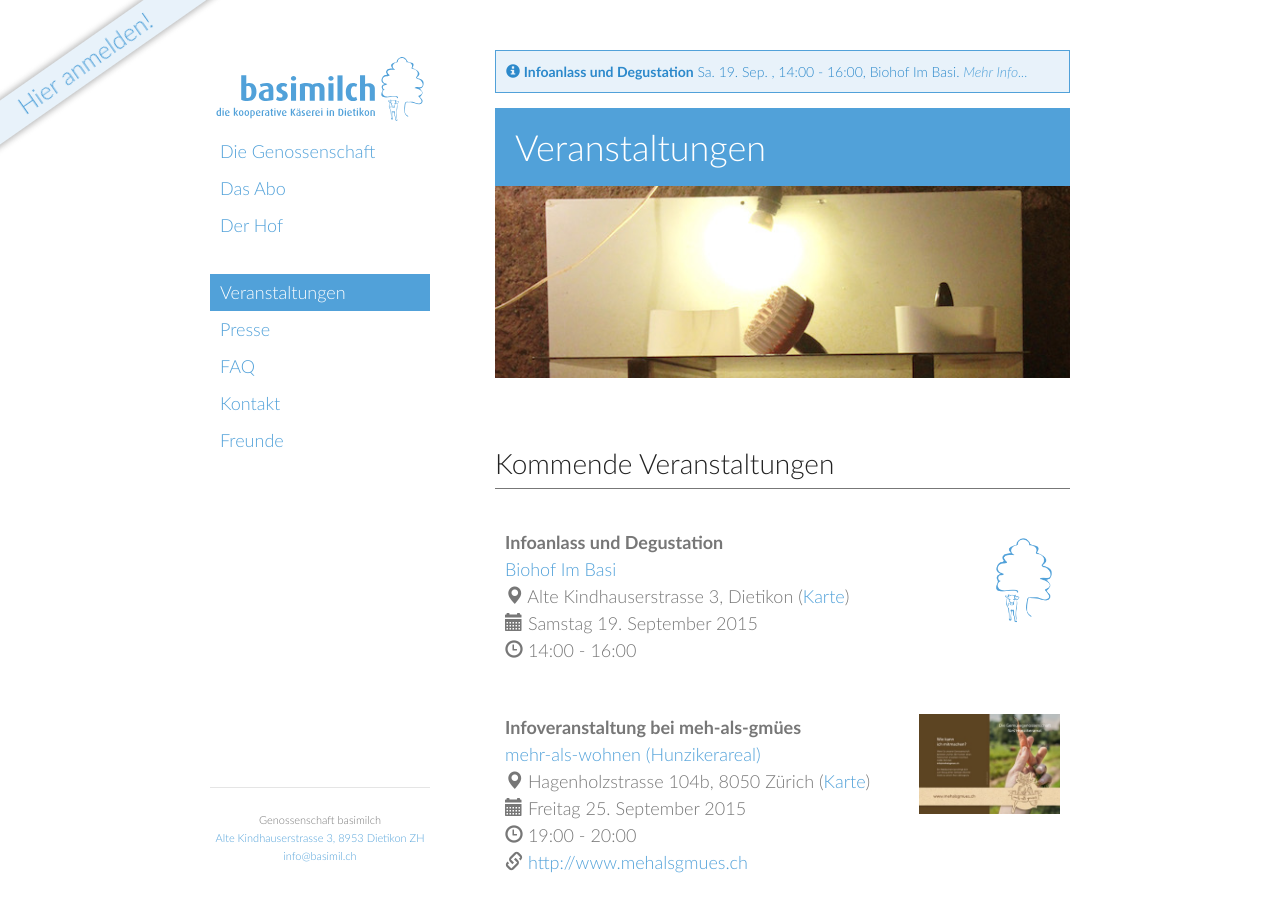
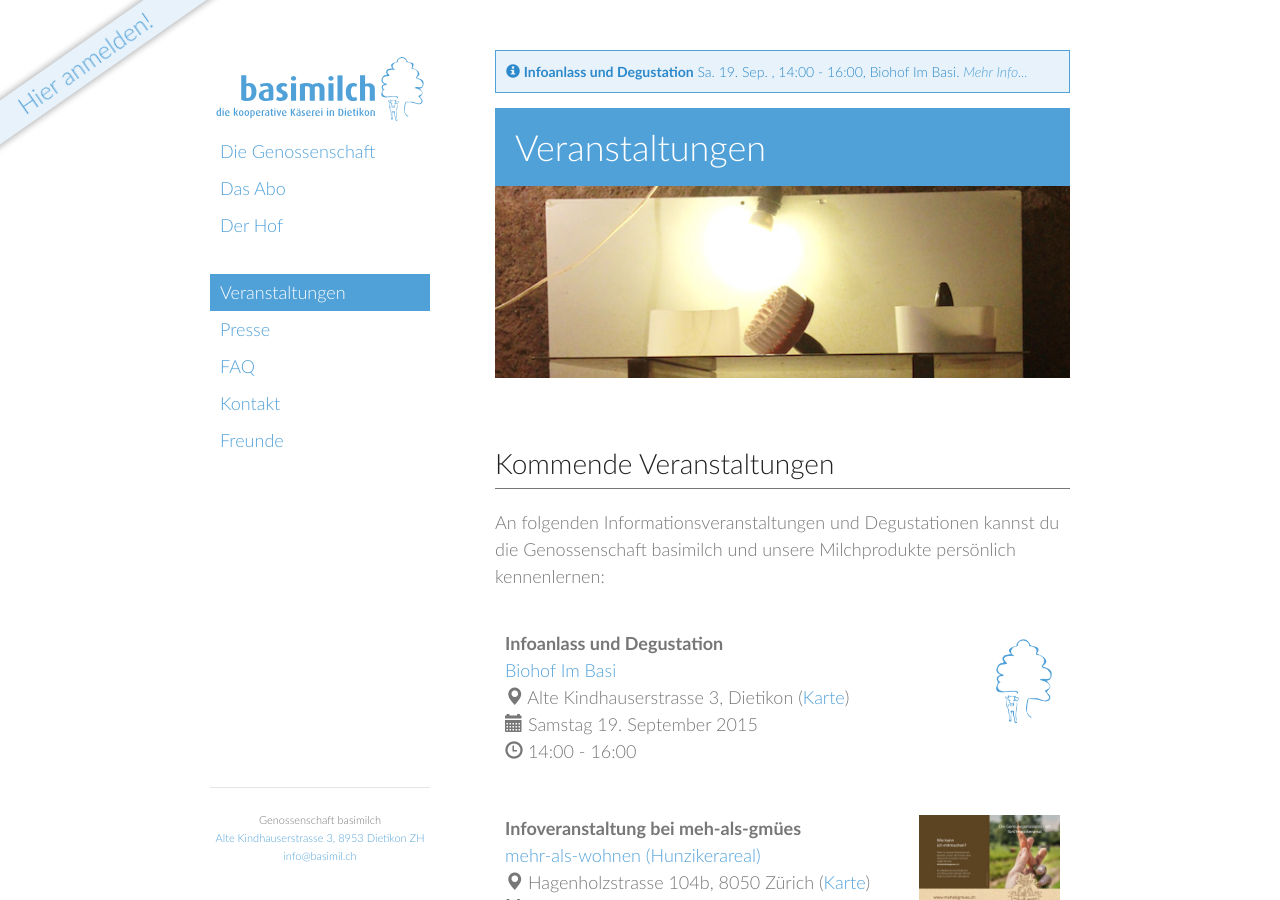
Before and after one commit to vryser/basimilch.github.io, a Jekyll site: the page built from pages/040-veranstaltungen.md, in a window 1280 px wide and 900 px high. Built offline with Jekyll 4.4.1, drawn with Linux system fonts in a browser that asks for light colours.

Commit message:
new: add explanation about events

```diff
--- a/pages/040-veranstaltungen.md
+++ b/pages/040-veranstaltungen.md
@@ -6,6 +6,10 @@ permalink: /veranstaltungen/
 
 # Kommende Veranstaltungen
 
+An folgenden Informationsveranstaltungen und Degustationen kannst du
+die {{site.info.name}} und unsere Milchprodukte persönlich
+kennenlernen:
+
 {% include event-list.html display='upcoming' %}
 
 # Vergangene Veranstaltungen
```
